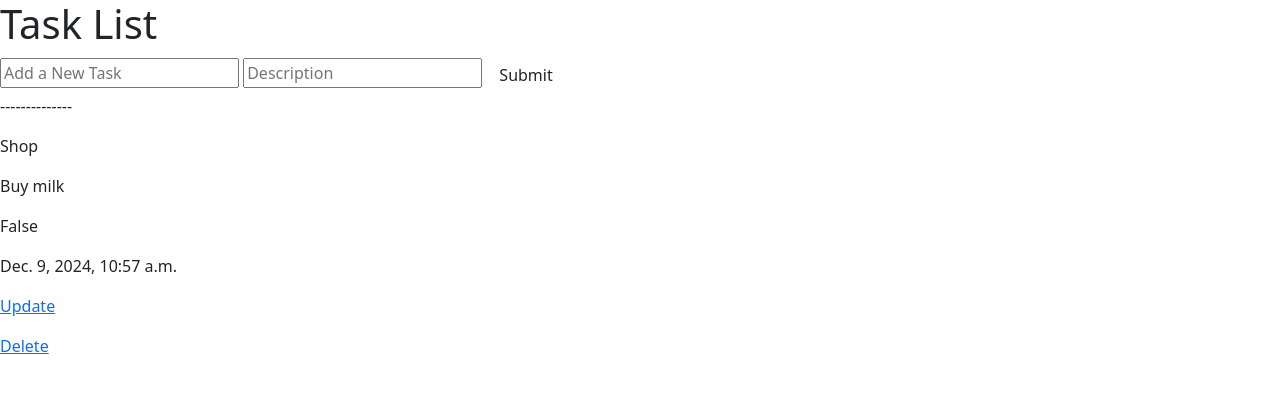
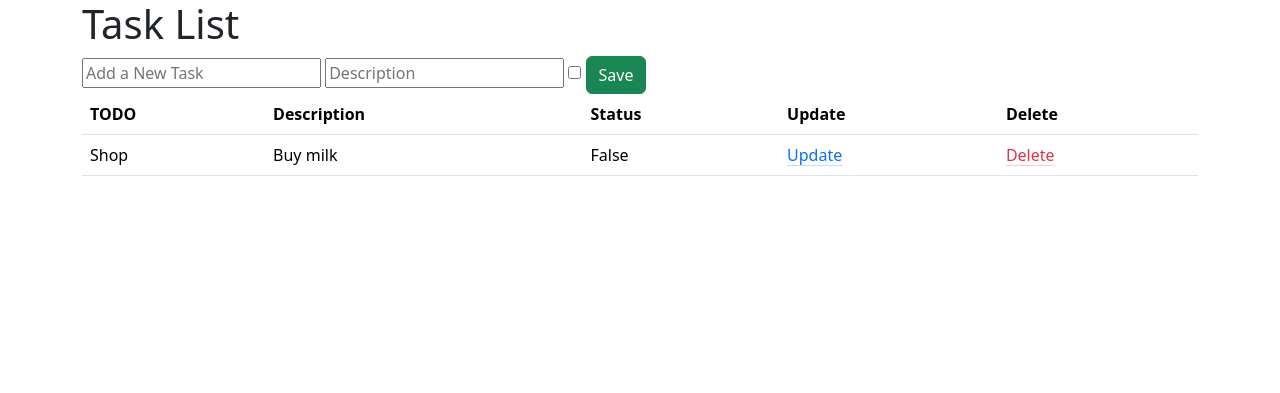
Before and after one commit to salihalci/python_sandbox, a Django app: page /tasklist/ in a window 1280 px wide. Shown: the top 393 px of the page. Run offline with Django 5.2, Linux system fonts and the light colour scheme; data comes from the database, SQL or seed files in the repository; both versions use the stored data as it was after the commit.

Commit message:
css applied but need to rework

```diff
--- a/django/todo_list/base/templates/base.html
+++ b/django/todo_list/base/templates/base.html
@@ -8,8 +8,11 @@
     <script src="https://cdn.jsdelivr.net/npm/bootstrap@5.3.3/dist/js/bootstrap.bundle.min.js" integrity="sha384-YvpcrYf0tY3lHB60NNkmXc5s9fDVZLESaAA55NDzOxhy9GkcIdslK1eN7N6jIeHz" crossorigin="anonymous"></script>
 </head>
 <body>
-    {%block content%}
+    <div class="container">
+            {%block content%}
 
-    {% endblock %}
+            {% endblock %}
+
+    </div>
 </body>
 </html>
--- a/django/todo_list/base/templates/base/tasklist.html
+++ b/django/todo_list/base/templates/base/tasklist.html
@@ -7,19 +7,30 @@
         {% csrf_token %}
         {{TaskForm.title}}
         {{TaskForm.description}}
-        <input class="btn" type="submit" name="Create Task">
+        {{TaskForm.complete}}
 
+        <button name="Create" class=" btn btn-success" type="submit">Save</button>
     </form>
 
+    <table class="table table-hover">
 
-    {% for task in tasks%}
-        <p>--------------</p>
-        <p>{{task.title}}</p>
-        <p>{{task.description}}</p>
-        <p>{{task.complete}}</p>
-        <p>{{task.create}}</p>
-        <p><a href="{% url 'updatetask' task.id %}">Update</a></p>
-        <p><a href="{% url 'deletetask' task.id %}">Delete</a></p>
-    {% endfor %}
+        <tr>
+            <th>TODO</th>
+            <th>Description</th>
+            <th>Status</th>
+            <th>Update</th>
+            <th>Delete</th>
+        </tr>
 
+        {% for task in tasks%}
+            <tr>
+                <td>{{task.title}}</td>
+                <td>{{task.description}}</td>
+                <td>{{task.complete}}</td>
+                <td><a href="{% url 'updatetask' task.id %}" class="link-primary link-offset-2 link-underline-opacity-25 link-underline-opacity-100-hover">Update</a></td>
+                <td><a href="{% url 'deletetask' task.id %}" class="link-danger link-offset-2 link-underline-opacity-25 link-underline-opacity-100-hover">Delete</a></td>
+            </tr>
+
+        {% endfor %}
+    </table>
 {% endblock %}
```
Also changed, not shown: django/todo_list/base/forms.py (+6 -3 lines), django/todo_list/base/templates/base/deletetask.html (+9 -1 lines), django/todo_list/base/templates/base/updatetask.html (+7 -1 lines), django/todo_list/db.sqlite3.
